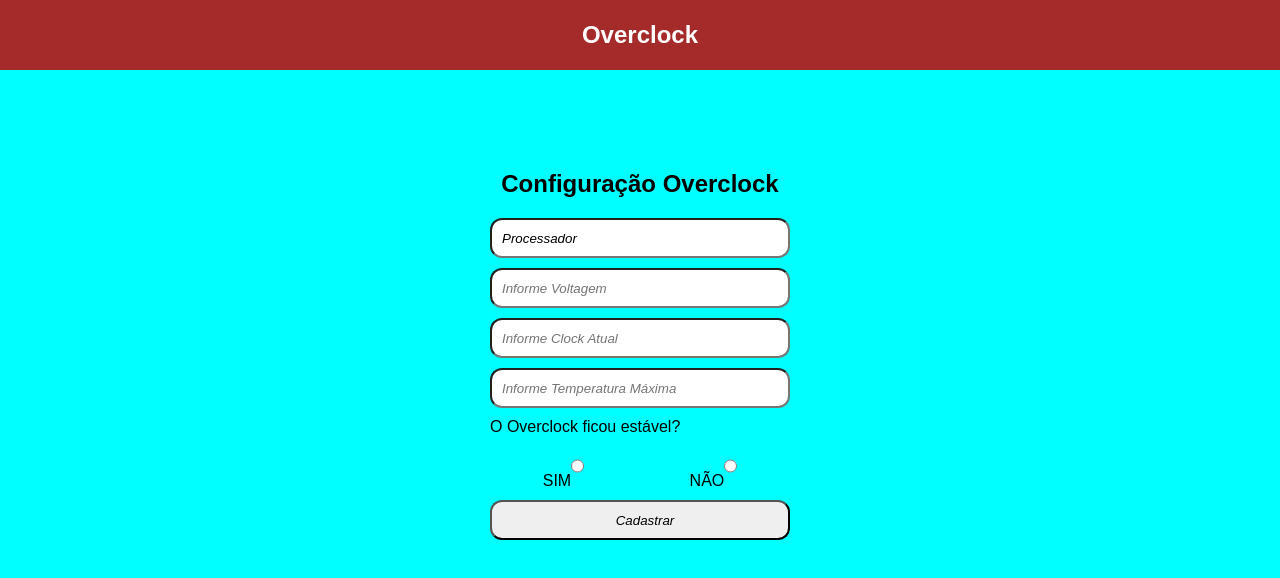
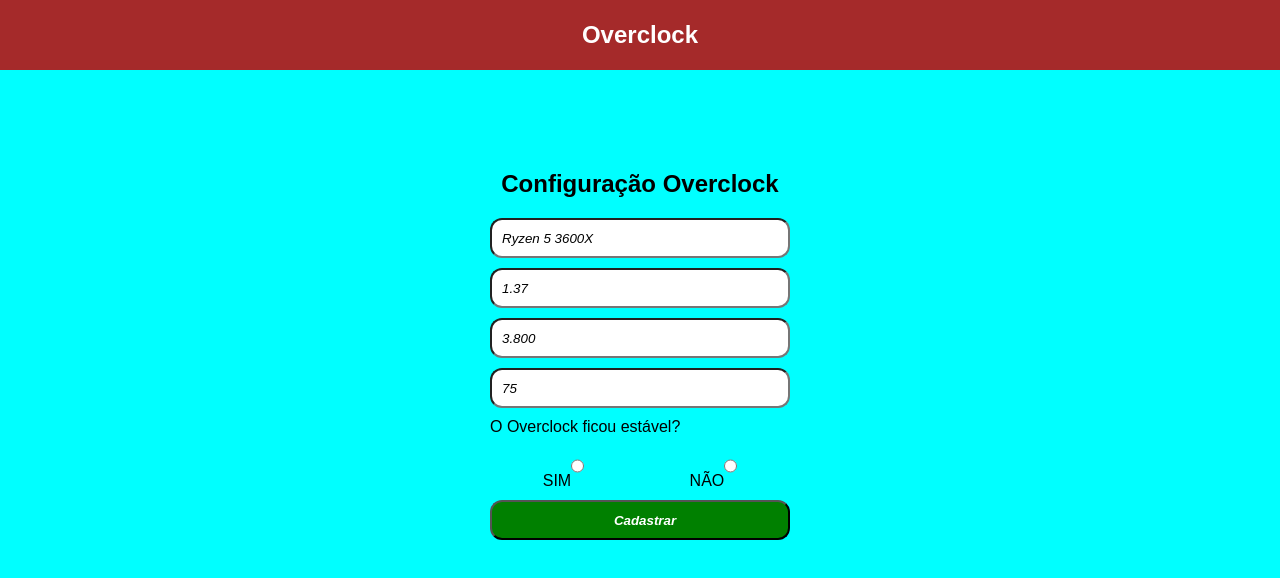
Before and after one commit to wilian-tavares/overclockdata, a React (Vite) app: page / in a window 1280 px wide. Shown: the top 578 px of the page. Built offline with nearby package versions, Linux system fonts and the light colour scheme.

Commit message:
Feat: add funcionalidade Deletar

```diff
--- a/src/App.tsx
+++ b/src/App.tsx
@@ -5,10 +5,10 @@ import './App.css'
 function App() {
 
 
-  const [cpu, setCpu] = useState("Processador");
-  const [voltagem, setVoltagem] = useState("");
-  const [clock, setClock] = useState("");
-  const [temperatura, setTemperatura] = useState("");
+  const [cpu, setCpu] = useState("Ryzen 5 3600X");
+  const [voltagem, setVoltagem] = useState("1.37");
+  const [clock, setClock] = useState("3.800");
+  const [temperatura, setTemperatura] = useState("75");
   const [estavel, setEstavel] = useState("");
 
 
@@ -51,19 +51,30 @@ function App() {
   function handlePerfil(cpu: string, voltagem: string, clock: string, temperatura: string, estavel: string) {
 
     const newPerfil: Perfil = { cpu, voltagem, clock, temperatura, estavel };
-    if (voltagem !== "" && clock !== "" && temperatura !== "" && estavel !== "")
+    if (voltagem !== "" && clock !== "" && estavel !== "")
 
+    setAllPerfil(perfils => [...perfils, newPerfil]);
 
-      setAllPerfil(perfils => [...perfils, newPerfil]);
-
-    setCpu("");
+    setCpu("Ryzen 5 3600X");
     setVoltagem("");
     setClock("");
     setTemperatura("");
     setEstavel("");
+  }
 
-    console.log(allPerfil)
+  // function handleEdit(index: number){
+  //  // console.log(index);
+  //   const findPerfil = allPerfil.findIndex(perfil => perfil )
+  //   console.log(findPerfil)
+
+
+  // }
+
+  function handleDelete(index: number) {
+    const updatedPerfil = allPerfil.filter((_, i) => i !== index);
+    setAllPerfil(updatedPerfil);
   }
+
 
   return (
     <div className='container'>
@@ -98,13 +109,18 @@ function App() {
         </div>
 
         {allPerfil.map((perfil, index) => (
-          <article key={index} className='lista-perfil'>
-            <p>{`CPU: ${perfil.cpu}`} | </p>
-            <p>{`Volts: ${perfil.voltagem} | `}</p>
-            <p>{`Clock: ${perfil.clock}Mhz | `}</p>
-            <p>{`temperatura: ${perfil.temperatura} | `}</p>
-            <p>{`Estável: ${perfil.estavel} | `}</p>
-          </article>
+          <>
+            <article key={index} className='lista-perfil'>
+              <p>{`CPU: ${perfil.cpu}`}</p>
+              <p>{`Volts: ${perfil.voltagem}`}</p>
+              <p>{`Clock: ${perfil.clock}Mhz`}</p>
+              <p>{`temperatura: ${perfil.temperatura}`}</p>
+              <p>{`Estável: ${perfil.estavel}`}</p>
+              {/* <button onClick={() => handleEdit(index)} className='button-editar'>Editar</button> */}
+              <button onClick={() => handleDelete(index)} className='button-apagar'>Apagar</button>
+
+            </article>
+          </>
         ))}
 
 
--- a/src/index.css
+++ b/src/index.css
@@ -51,6 +51,15 @@ input, button {
     padding-left: 10px;
     font-style: italic;
 }
+.button-cadastrar{
+    background-color: green;
+    color: #FFF;
+    font-weight: bold;
+}
+.button-cadastrar:hover{
+    background-color: rgb(62, 156, 62);
+}
+
 .lista-perfil {
     margin-top: 10px;
     display: flex;
@@ -60,15 +69,38 @@ input, button {
     align-items: center;
     border: 1px solid black;
     border-radius: 12px;
+    padding: 10px;
+    width:  50%;
+    justify-content: space-around;
 }
 
+.button-editar {
+    background-color: yellow;
+    height: 40px;
+    width: 70px;
+    cursor: pointer;
+    border-radius: 12px;
+
+    font-style: italic;
+
+}
+.button-apagar {
+    background-color: red;
+    height: 40px;
+    width: 70px;
+    cursor: pointer;
+    border-radius: 12px;
+    color: #FFF;
+    font-style: italic;
+
+}
 .shield-radio {
     display: flex;
     align-items: center;
     justify-content: space-around;
 }
 
-@media (max-width: 700px) {
+@media (max-width: 1400px) {
     .lista-perfil {
         flex-direction: column;
         height: 100%;
```
